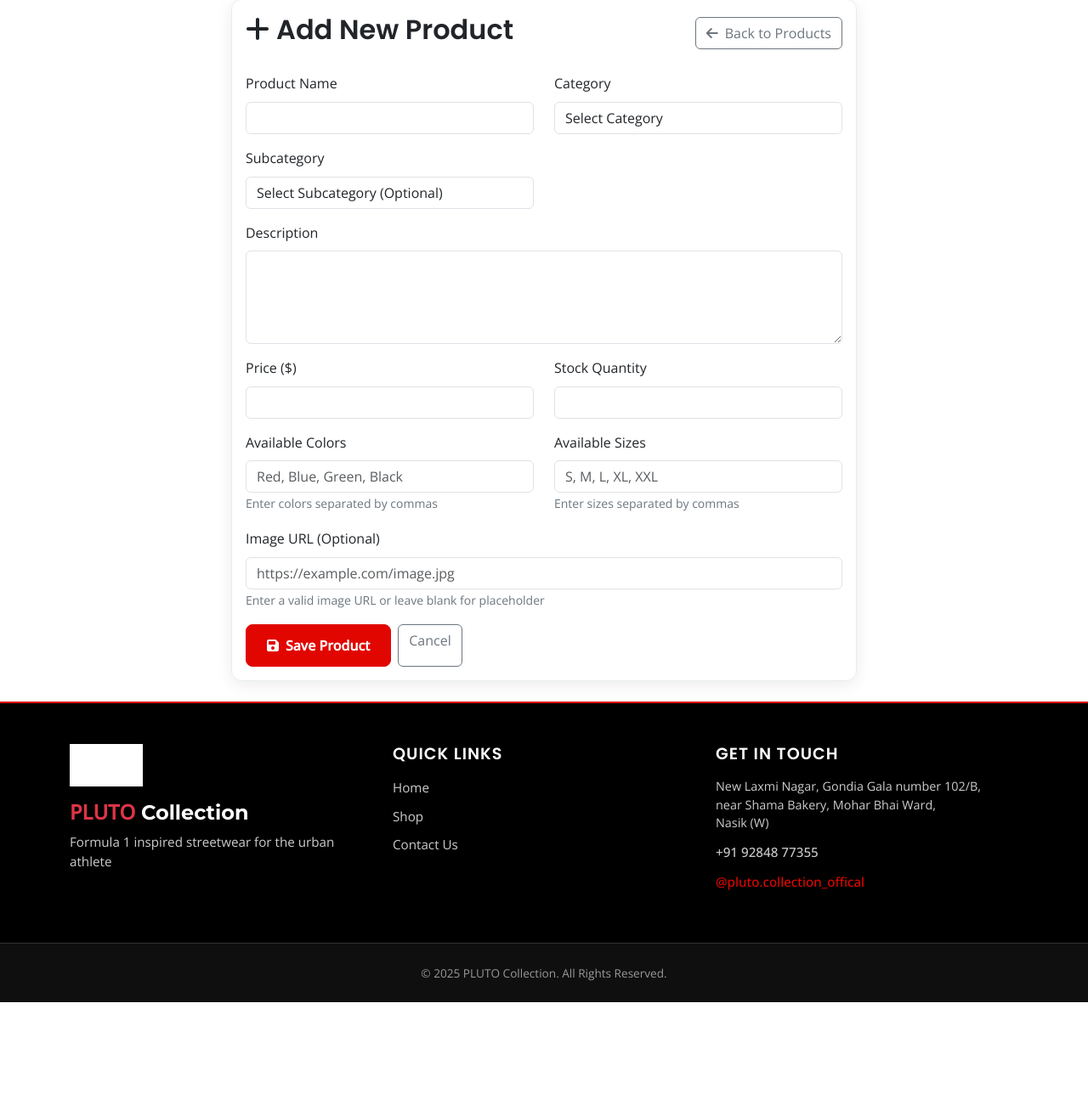
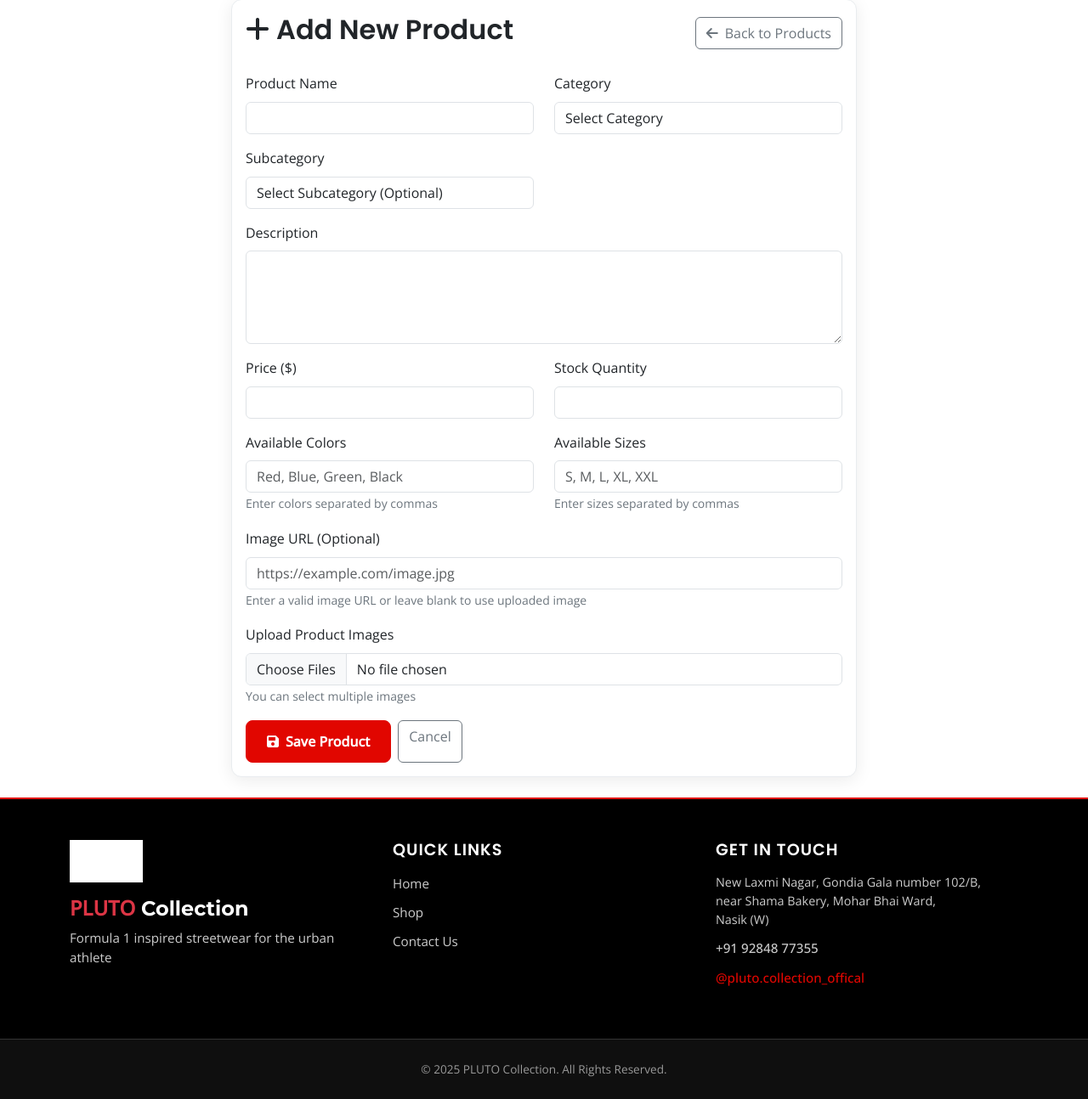
Before and after one commit to sank4512/plutocollection.in, a Flask app: template plutonew/VelocityThreads/templates/admin/add_product.html in a window 1280 px wide. Shown: the part 92-1386 px from the top of the page at 85% size. Before the commit the page ends 1272 px from the top, so only its background shows below. Run offline with Flask 3, Linux system fonts and the light colour scheme; the template is opened without the code that fills it, so the values that code supplies are empty.

Commit message:
Update add_product.html

```diff
--- a/plutonew/VelocityThreads/templates/admin/add_product.html
+++ b/plutonew/VelocityThreads/templates/admin/add_product.html
@@ -16,7 +16,7 @@
                     </a>
                 </div>
 
-                <form method="POST">
+                <form method="POST" enctype="multipart/form-data">
                     <div class="row">
                         <div class="col-md-6 mb-3">
                             <label for="name" class="form-label">Product Name</label>
@@ -96,7 +96,13 @@
                         <label for="image_url" class="form-label">Image URL (Optional)</label>
                         <input type="url" class="form-control" id="image_url" name="image_url"
                                placeholder="https://example.com/image.jpg">
-                        <small class="form-text text-muted">Enter a valid image URL or leave blank for placeholder</small>
+                        <small class="form-text text-muted">Enter a valid image URL or leave blank to use uploaded image</small>
+                    </div>
+
+                    <div class="mb-3">
+                        <label for="images" class="form-label">Upload Product Images</label>
+                        <input type="file" class="form-control" id="images" name="images" multiple accept="image/*">
+                        <small class="form-text text-muted">You can select multiple images</small>
                     </div>
 
                     <div class="d-flex gap-2">
```
